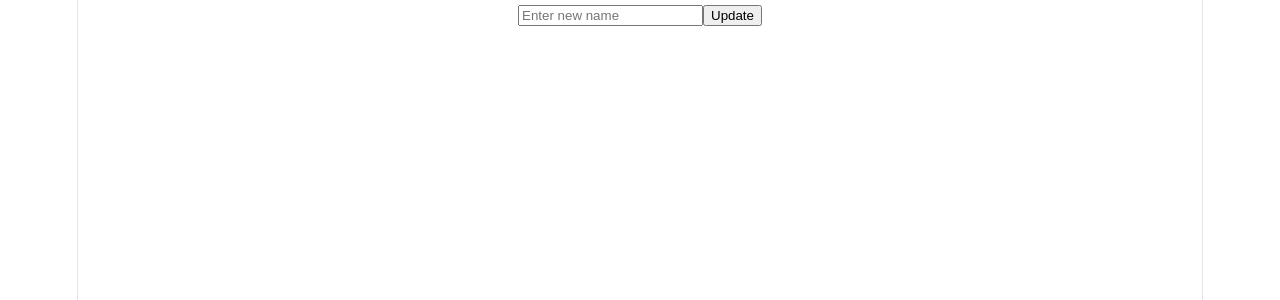
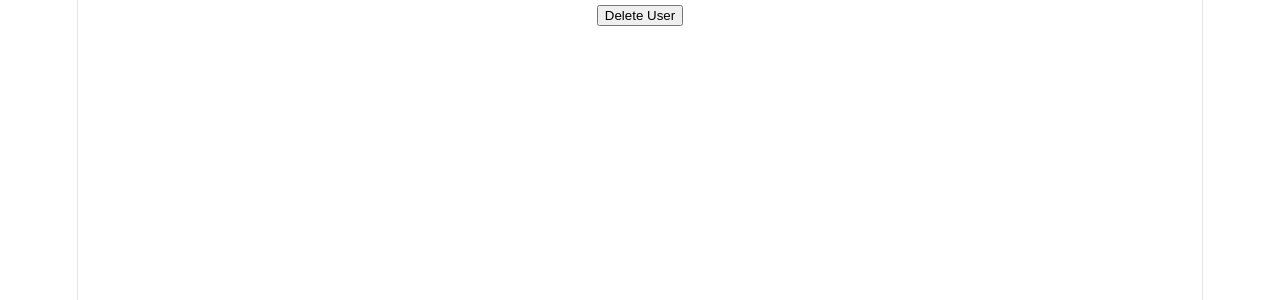
Before and after one commit to kanganamaheshwari0-cmd/react-revision, a React (Vite) app in the folder revision/: page / in a window 1280 px wide. Shown: the top 300 px of the page. Built offline with nearby package versions, Linux system fonts and the light colour scheme.

Commit message:
Axios delete

```diff
--- a/revision/src/App.jsx
+++ b/revision/src/App.jsx
@@ -850,19 +850,52 @@
 
 //AXIOS PUT/PATCH
 
+// import axios from "axios";
+// import { useState } from "react";
+
+// function App() {
+//   const [name, setName] = useState("");
+
+//   const updateUser = async () => {
+//     try {
+//       const response = await axios.put(
+//         "https://jsonplaceholder.typicode.com/users/1",
+//         {
+//           name: name,
+//         }
+//       );
+
+//       console.log(response.data);
+//     } catch (error) {
+//       console.log(error);
+//     }
+//   };
+
+//   return (
+//     <div>
+//       <input
+//         type="text"
+//         value={name}
+//         onChange={(e) => setName(e.target.value)}
+//         placeholder="Enter new name"
+//       />
+
+//       <button onClick={updateUser}>Update</button>
+//     </div>
+//   );
+// }
+
+// export default App;
+
+//AXIOS DELETE
+
 import axios from "axios";
-import { useState } from "react";
 
 function App() {
-  const [name, setName] = useState("");
-
-  const updateUser = async () => {
+  const deleteUser = async () => {
     try {
-      const response = await axios.put(
-        "https://jsonplaceholder.typicode.com/users/1",
-        {
-          name: name,
-        }
+      const response = await axios.delete(
+        "https://jsonplaceholder.typicode.com/users/1"
       );
 
       console.log(response.data);
@@ -873,14 +906,7 @@ function App() {
 
   return (
     <div>
-      <input
-        type="text"
-        value={name}
-        onChange={(e) => setName(e.target.value)}
-        placeholder="Enter new name"
-      />
-
-      <button onClick={updateUser}>Update</button>
+      <button onClick={deleteUser}>Delete User</button>
     </div>
   );
 }
```
